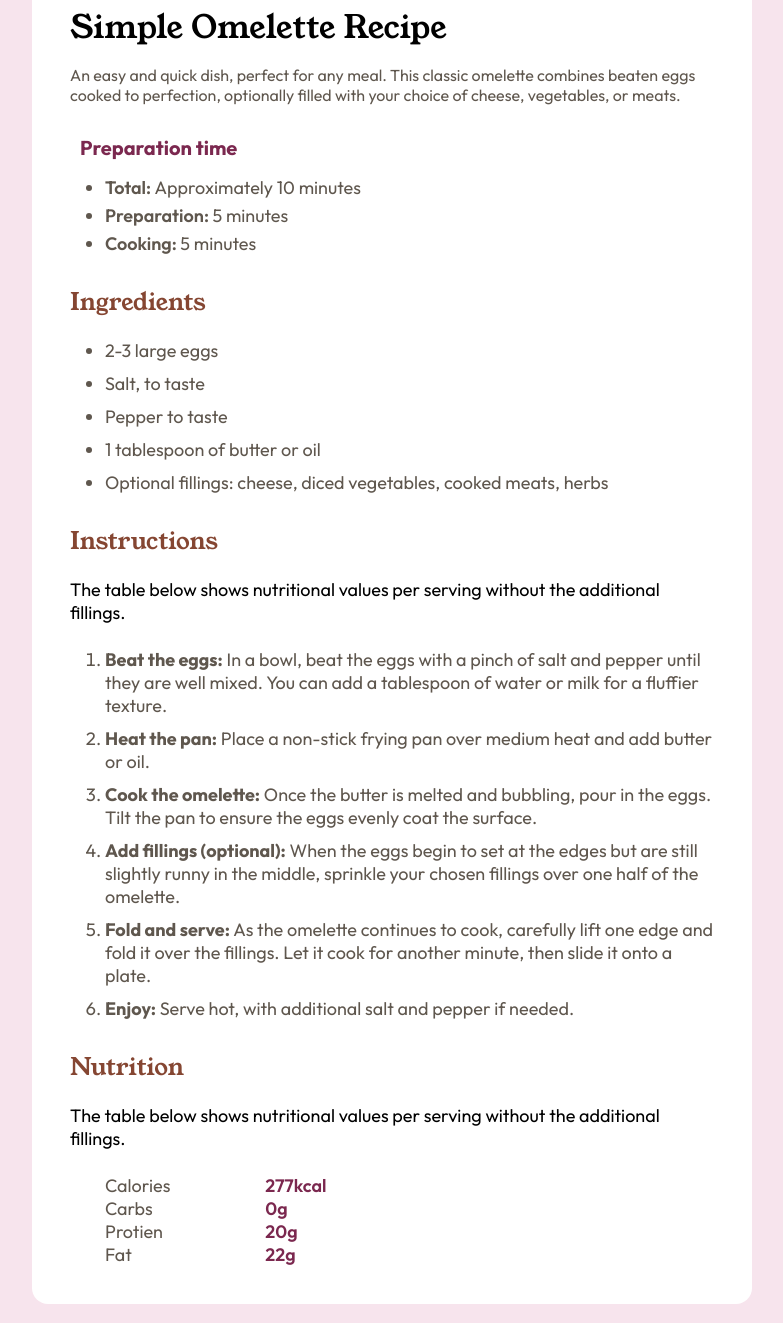
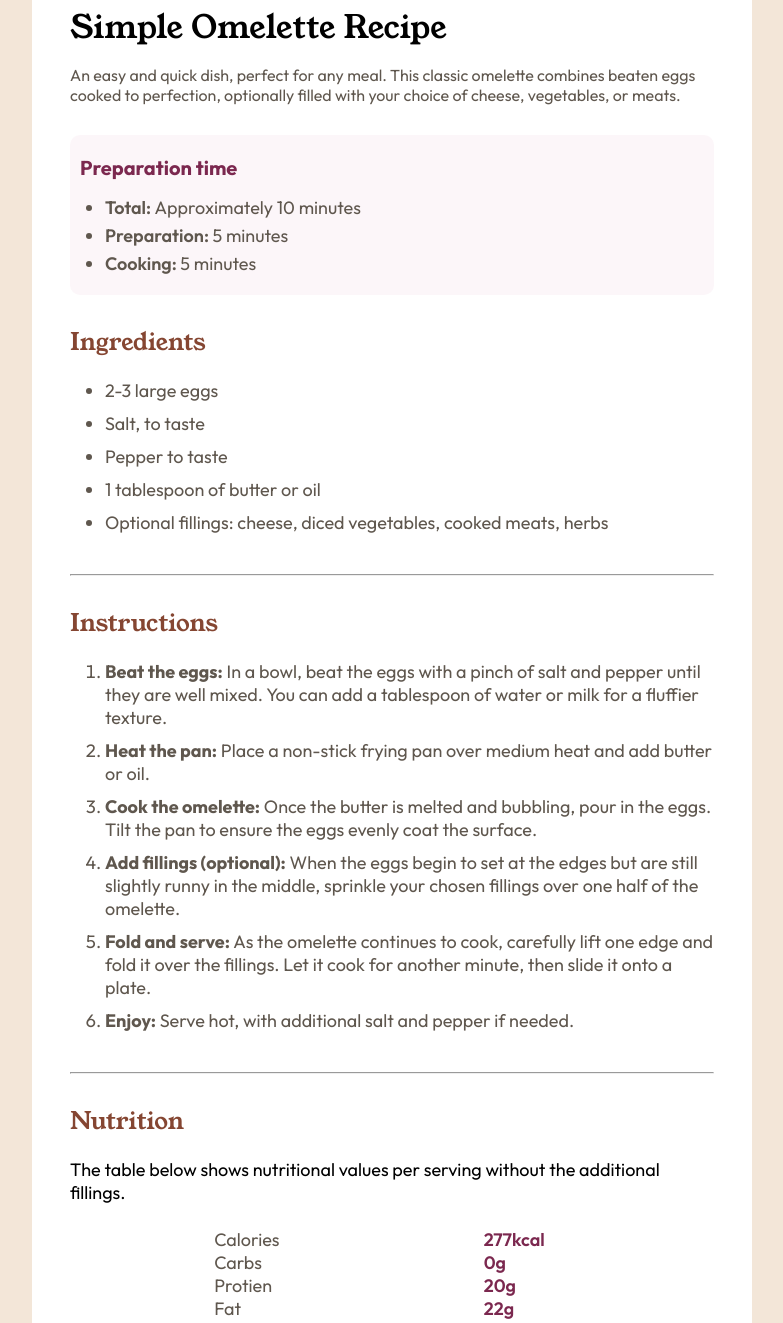
Before and after one commit to JanudaStack/recipe-page-main, a plain HTML site: page index.html in a window 1280 px wide. Shown: the part 400-1723 px from the top of the page, without its empty margins (248-1031 px from the left). Drawn offline with Linux system fonts and the light colour scheme.

Commit message:
Add horizontal rules for section separation and adjust background colors for improved aesthetics

```diff
--- a/index.html
+++ b/index.html
@@ -65,12 +65,13 @@
                 <li>Optional fillings: cheese, diced vegetables, cooked meats, herbs</li>
               </ul>
             </div>
+            <hr>
           </section>
+
           <section>
             <div class="instructions">
               <div class="section-header">
                 <h2>Instructions</h2>
-                <p>The table below shows nutritional values per serving without the additional fillings.</p>
               </div>
               <ul class="ins-list">
                 <li><strong>Beat the eggs:</strong> In a bowl, beat the eggs with a pinch of salt and pepper until they
@@ -97,6 +98,7 @@
                 </li>
               </ul>
             </div>
+            <hr>
           </section>
           <section>
             <div class="nutrition">
--- a/style.css
+++ b/style.css
@@ -20,7 +20,7 @@
     --p-font-size: clamp(16px, 2.5vw, 18px);
 
     /* Background colors */
-    --bg-color: hsl(332, 54%, 93%);
+    --bg-color: hsla(332, 54%, 93%, 0.349);
 }
 
 ul {
@@ -28,14 +28,25 @@ ul {
     margin-left: 35px;
     font-family: var(--subheading-font);
 }
+
+hr {
+    width: 100%;
+    margin-top: 5vh;
+    background-color: #030303;
+    height: 1px;
+}
 body {
-    background-color: var(--bg-color);
+    background-color: hsl(30, 54%, 90%);
 }
 
 article {
     display: flex;
     flex-direction: column;
     gap: 20px;
+}
+
+section {
+    width: 100%;
 }
 
 .recipe-img {
@@ -123,7 +134,8 @@ header p {
 
 .nutrition-list {
     font-size: var(--p-font-size);
-    display: inline-flex;
+    display: flex;
+    justify-content: space-evenly;
 }
 
 .nutrition-list ul {
@@ -162,4 +174,9 @@ header p {
     .page-content {
         padding: 10px;
     }
+    .prep-time {
+        padding: 20px 0;
+        border-radius: 10px;
+        background-color: var(--bg-color);
+    }
 }
```
